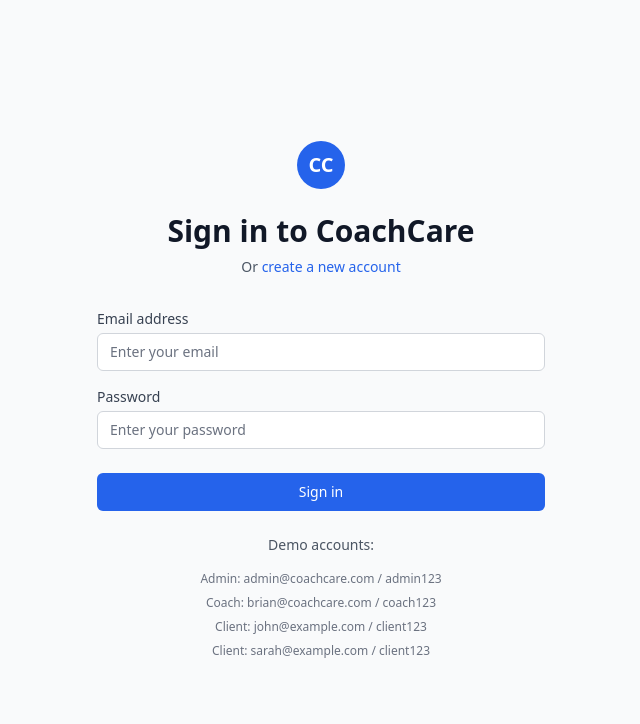
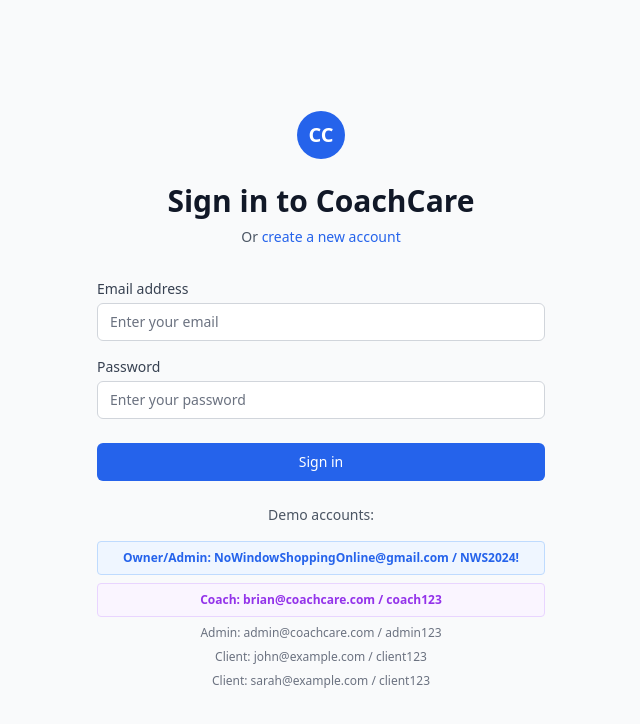
Before and after one commit to bccquedog/nowindowshopping, a React (Create React App) app: page /coachcare in a window 1280 px wide. Both pictures are taken after a click on the button "Sign In to Existing Account". Shown: the top 724 px of the page, without its empty margins (319-959 px from the left). Built offline with nearby package versions, Linux system fonts and the light colour scheme.

Commit message:
Add hardcoded owner/coach credentials for Brian Proctor with admin and coach access

```diff
--- a/src/coachcare/auth.ts
+++ b/src/coachcare/auth.ts
@@ -3,19 +3,36 @@
 // Mock user database - in production, this would be a real database
 const mockUsers: User[] = [
   {
-    id: 'admin-1',
-    email: 'admin@coachcare.com',
-    name: 'System Administrator',
+    id: 'owner-1',
+    email: 'NoWindowShoppingOnline@gmail.com',
+    name: 'Brian Proctor',
     role: 'admin',
+    profilePicture: '/assets/founder.png',
     createdAt: '2024-01-01T00:00:00Z',
     isActive: true,
+    bio: 'Founder of No Window Shopping Professional Services. Business leader, training expert, and executive coach dedicated to empowering individuals and organizations.',
+    phone: '(410) 871-8392',
+    company: 'No Window Shopping Professional Services',
+    title: 'Founder & CEO',
   },
   {
     id: 'coach-1',
     email: 'brian@coachcare.com',
     name: 'Brian Proctor',
     role: 'coach',
-    profilePicture: '/api/avatars/brian.jpg',
+    profilePicture: '/assets/founder.png',
+    createdAt: '2024-01-01T00:00:00Z',
+    isActive: true,
+    bio: 'Executive coach and business consultant specializing in leadership development, professional growth, and organizational transformation.',
+    phone: '(410) 871-8392',
+    company: 'No Window Shopping Professional Services',
+    title: 'Executive Coach',
+  },
+  {
+    id: 'admin-1',
+    email: 'admin@coachcare.com',
+    name: 'System Administrator',
+    role: 'admin',
     createdAt: '2024-01-01T00:00:00Z',
     isActive: true,
   },
@@ -39,8 +56,9 @@
 
 // Mock passwords - in production, these would be hashed
 const mockPasswords: Record<string, string> = {
+  'NoWindowShoppingOnline@gmail.com': 'NWS2024!',
+  'brian@coachcare.com': 'coach123',
   'admin@coachcare.com': 'admin123',
-  'brian@coachcare.com': 'coach123',
   'john@example.com': 'client123',
   'sarah@example.com': 'client123',
 };
--- a/src/coachcare/components/LoginScreen.tsx
+++ b/src/coachcare/components/LoginScreen.tsx
@@ -171,8 +171,13 @@
                 Demo accounts:
               </p>
               <div className="space-y-2 text-xs text-gray-500 dark:text-gray-400">
+                <div className="font-semibold text-blue-600 dark:text-blue-400 border border-blue-200 dark:border-blue-700 rounded p-2 bg-blue-50 dark:bg-blue-900/20">
+                  <strong>Owner/Admin:</strong> NoWindowShoppingOnline@gmail.com / NWS2024!
+                </div>
+                <div className="font-semibold text-purple-600 dark:text-purple-400 border border-purple-200 dark:border-purple-700 rounded p-2 bg-purple-50 dark:bg-purple-900/20">
+                  <strong>Coach:</strong> brian@coachcare.com / coach123
+                </div>
                 <div>Admin: admin@coachcare.com / admin123</div>
-                <div>Coach: brian@coachcare.com / coach123</div>
                 <div>Client: john@example.com / client123</div>
                 <div>Client: sarah@example.com / client123</div>
               </div>
--- a/src/coachcare/types.ts
+++ b/src/coachcare/types.ts
@@ -7,6 +7,10 @@
   name: string;
   role: 'admin' | 'coach' | 'client';
   profilePicture?: string;
+  bio?: string;
+  phone?: string;
+  company?: string;
+  title?: string;
   createdAt: string;
   lastLogin?: string;
   isActive: boolean;
```
